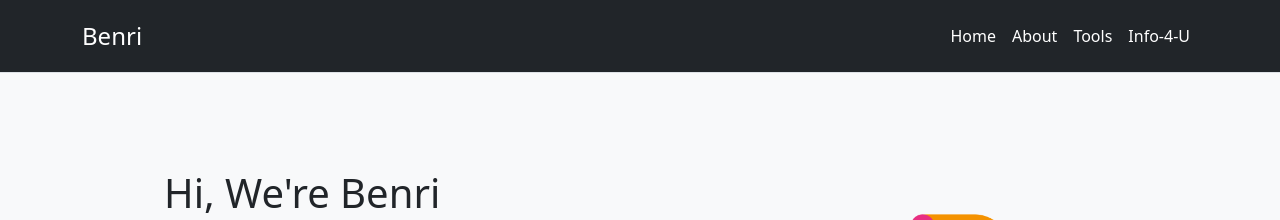
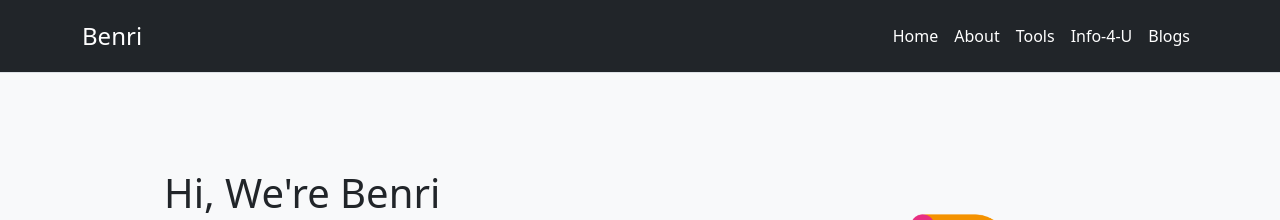
Before and after one commit to RixGpt/benri, a Jekyll site: the page built from index.md, in a window 1280 px wide. Shown: the top 220 px of the page. Built offline with Jekyll 4.4.1, drawn with Linux system fonts in a browser that asks for light colours.

Commit message:
Update default.html

```diff
--- a/_layouts/default.html
+++ b/_layouts/default.html
@@ -20,8 +20,9 @@
       <ul class="nav">
         <li class="nav-item"><a href="/benri/" class="nav-link px-2 text-white">Home</a></li>
         <li class="nav-item"><a href="/benri/about" class="nav-link px-2 text-white">About</a></li>
-        <li class="nav-item"><a href="/benfi/tools/" class="nav-link px-2 text-white">Tools</a></li>
-        <li class="nav-item"><a href="/benfi/info/" class="nav-link px-2 text-white">Info-4-U</a></li>
+        <li class="nav-item"><a href="/benri/tools/" class="nav-link px-2 text-white">Tools</a></li>
+        <li class="nav-item"><a href="/benri/info/" class="nav-link px-2 text-white">Info-4-U</a></li>
+        <li class="nav-item"><a href="/benri/blog/" class="nav-link px-2 text-white">Blogs</a></li>
       </ul>
     </div>
   </header>
```
